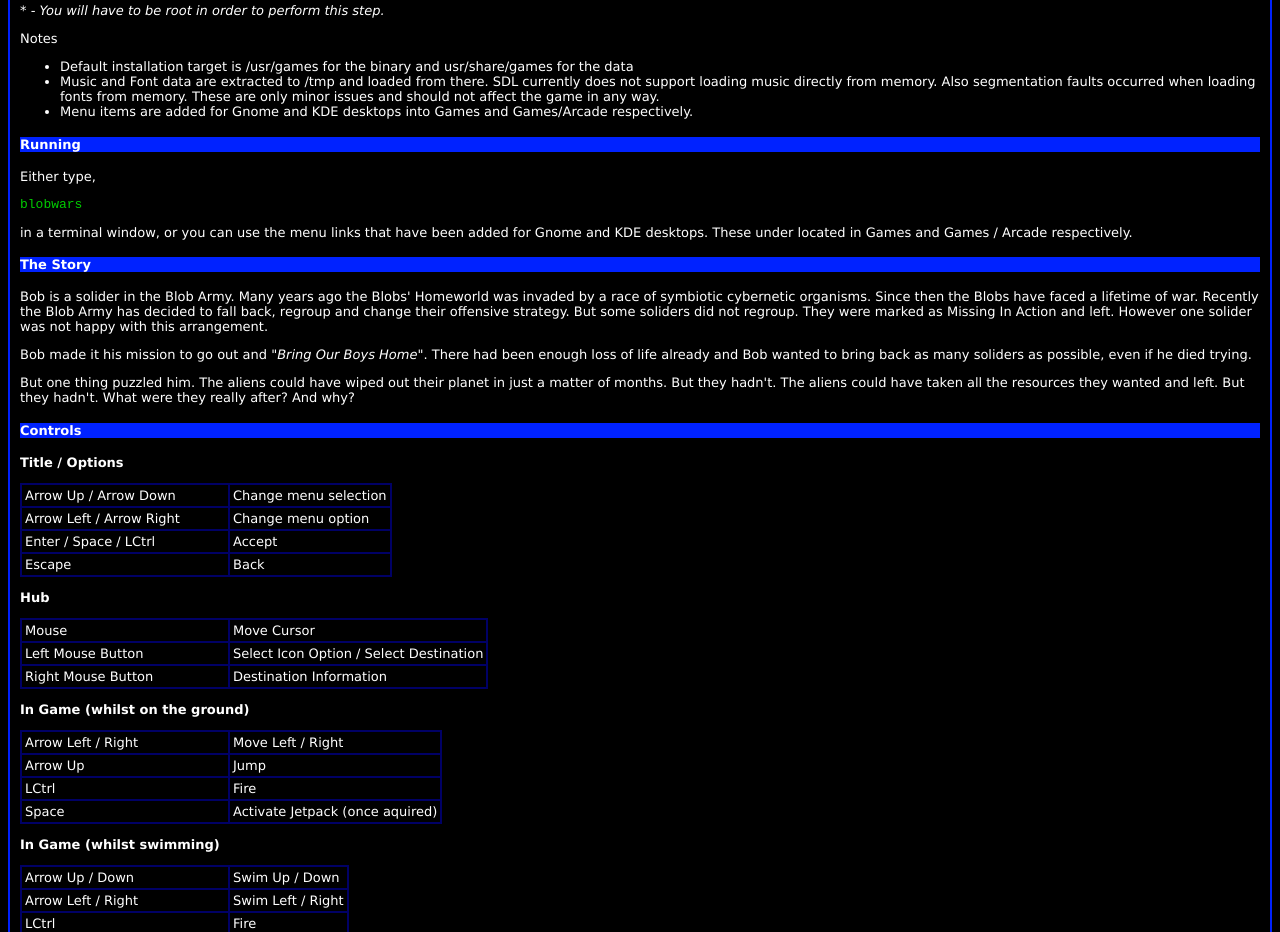
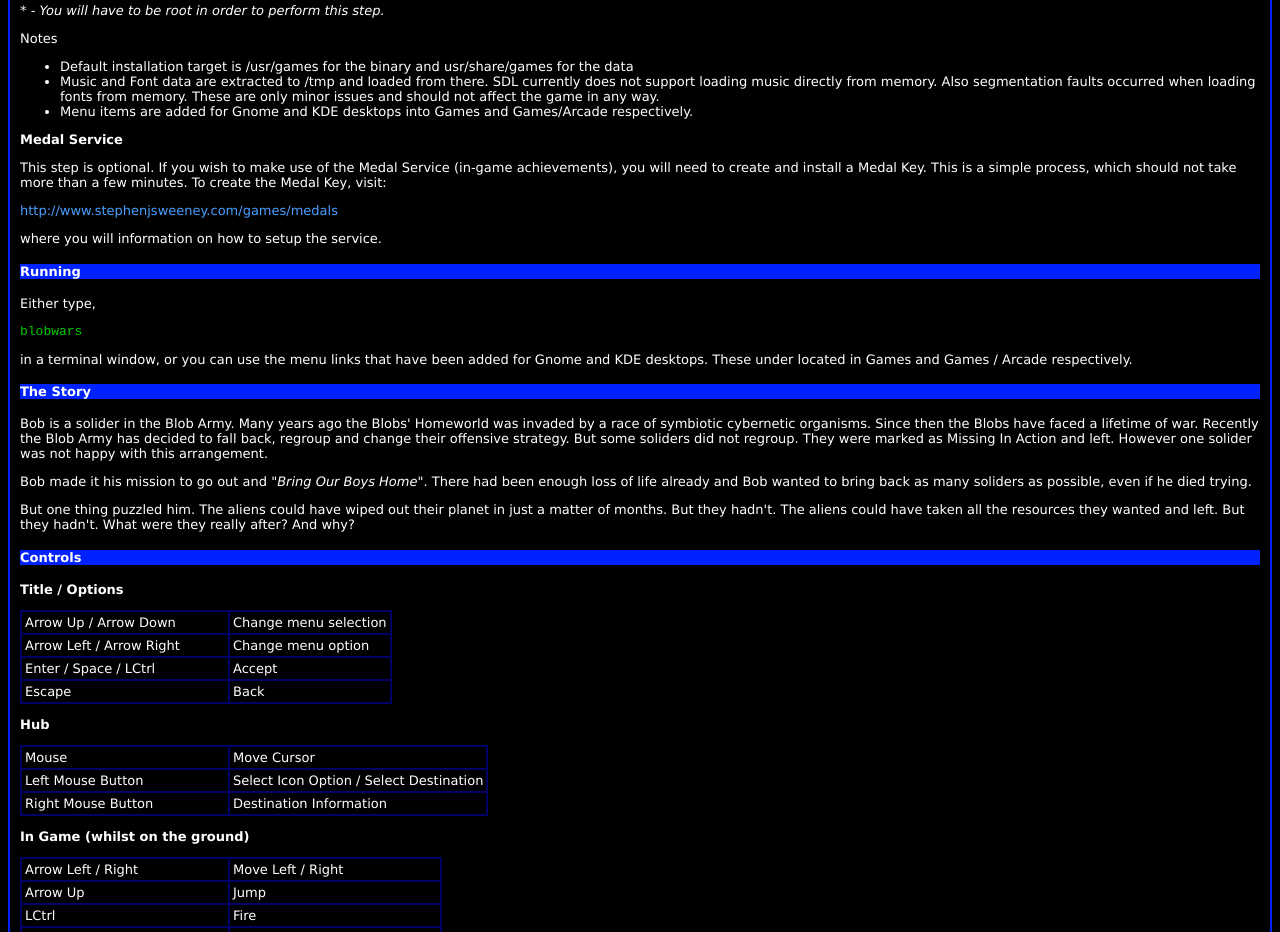
Before and after one commit to perpendicular-dimensions/blobwars, a plain HTML site: page doc/manual.html in a window 1280 px wide. Shown: the part 1399-2331 px from the top of the page. Drawn offline with Linux system fonts and the light colour scheme.

Commit message:
Added information about Medal Service.

```diff
--- a/doc/manual.html
+++ b/doc/manual.html
@@ -134,6 +134,19 @@ make install<FONT COLOR="#FFFFFF">*</FONT><BR>
 	only minor issues and should not affect the game in any way.</LI>
 	<LI>Menu items are added for Gnome and KDE desktops into Games and Games/Arcade respectively.</LI>
 </UL>
+
+<P><B>Medal Service</B></P>
+<P>
+This step is optional. If you wish to make use of the Medal Service (in-game achievements), you will need to create
+and install a Medal Key. This is a simple process, which should not take more than a few minutes. To create the Medal
+Key, visit:
+</P>
+<P>
+<A HREF="http://www.stephenjsweeney.com/games/medals" TARGET="_BLANK">http://www.stephenjsweeney.com/games/medals</A>
+</P>
+<P>
+where you will information on how to setup the service.
+</P>
 
 <A NAME="running"></A>
 <H4>Running</H4>
```
